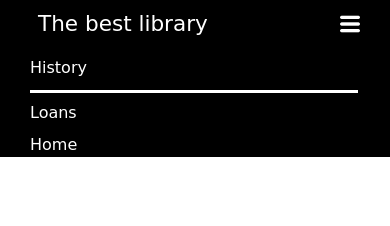
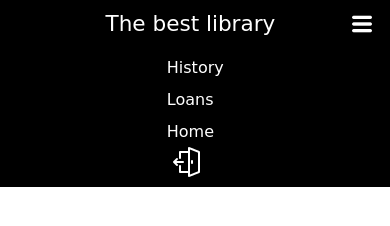
Before and after one commit to SebaasG/LibraryCompartido, a website: page public/views/userData.html in a window 390 px wide. Both pictures are taken after a click on the button "Toggle navigation". Drawn offline with nearby package versions, Linux system fonts and the light colour scheme; no server answers.

Commit message:
Algunos cambios de la utlima vez que se tenian que cuadrar antes

```diff
--- a/public/css/styleBooks.css
+++ b/public/css/styleBooks.css
@@ -230,3 +230,8 @@
     border: none;
 
 }
+/*
+.butonLogOut{
+    background-color: black;
+    color: black;
+} */
--- a/public/css/styleUser.css
+++ b/public/css/styleUser.css
@@ -88,3 +88,34 @@
     }
 
 }
+
+@media screen and (max-width: 992px) {
+    .tittleNavUser {
+
+        margin-left: 25% !important;
+        justify-content: center;
+
+    }
+    .optionTittleNav{
+        margin-left: 40% !important;
+        justify-content: center;
+        text-decoration: none !important;
+    }
+    .selectElement:after {
+        border-bottom: 0px ;
+        padding: 0% ;
+        margin: 0%;
+    }
+    .butonLogOut {
+        margin-left: 41% !important;
+        justify-content: center !important;
+    }
+
+}
+
+.butonProfile {
+    background: black;
+    color: white;
+    border: none;
+    padding-left: 0px;
+}
--- a/public/views/userData.html
+++ b/public/views/userData.html
@@ -12,7 +12,8 @@
 <body>
 
     <nav class="navBarUserData navbar navbar-expand-lg">
-        <div class="container-fluid ">
+        <div class="container-fluid " style="padding: 0px;
+        ">
             <div class="tittleNavUser mt-2 p-2 tittle fs-4 " style="margin-left: 18px; margin-top: 0% !important;">The
                 best library</div>
             <button class="navbar-toggler" type="button" data-bs-toggle="collapse" data-bs-target="#navbarNavDropdown"
@@ -22,7 +23,7 @@
             <div class="containernavUser collapse navbar-collapse" style="margin-left: 18px" id="navbarNavDropdown">
                 <ul class="navbar-nav ms-auto">
                     <li class="nav-item">
-                        <a class="optionTittleNav container nav-link selectElement" id="option1"
+                        <a class="optionTittleNav nav-link selectElement" id="option1"
                             onclick="selectUnderline(this) " href="#">History</a>
                     </li>
                     <!-- <li class="nav-item">
@@ -37,6 +38,7 @@
                         <a class="optionTittleNav nav-link" id="btnbackData" style="margin-right: 30px; "
                             href="../views/booksIndex.html">Home</a>
                     </li>
+                    <div class="butonLogOut p-2 fs-4" style="padding-top: 0px !important;padding-left: 0px !important;"><button class="butonProfile"><img src="../images/log out.png" alt=""></button> </div>
                 </ul>
             </div>
         </div>
```
Also changed, not shown: public/views/booksIndex.html (+2 -1 lines).
